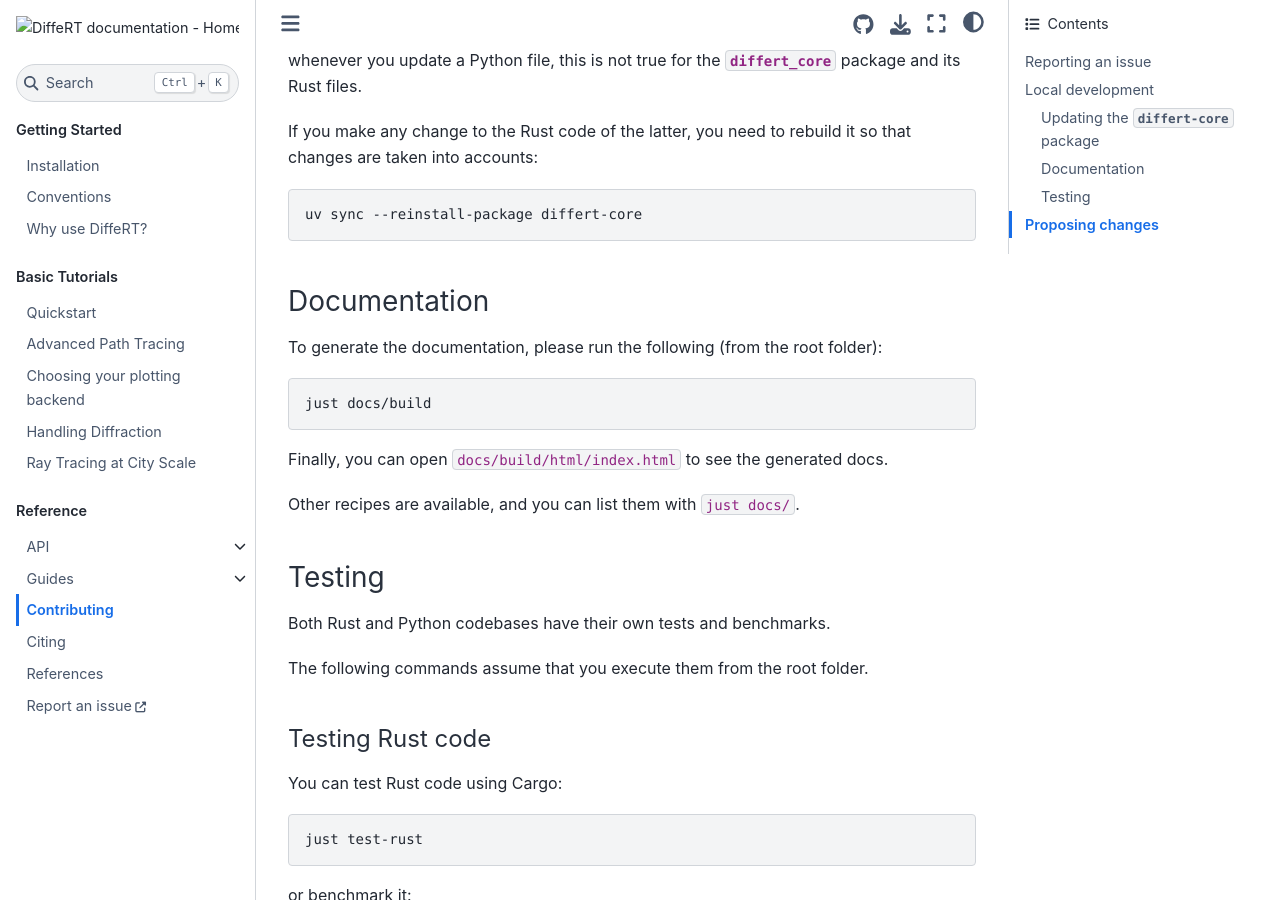
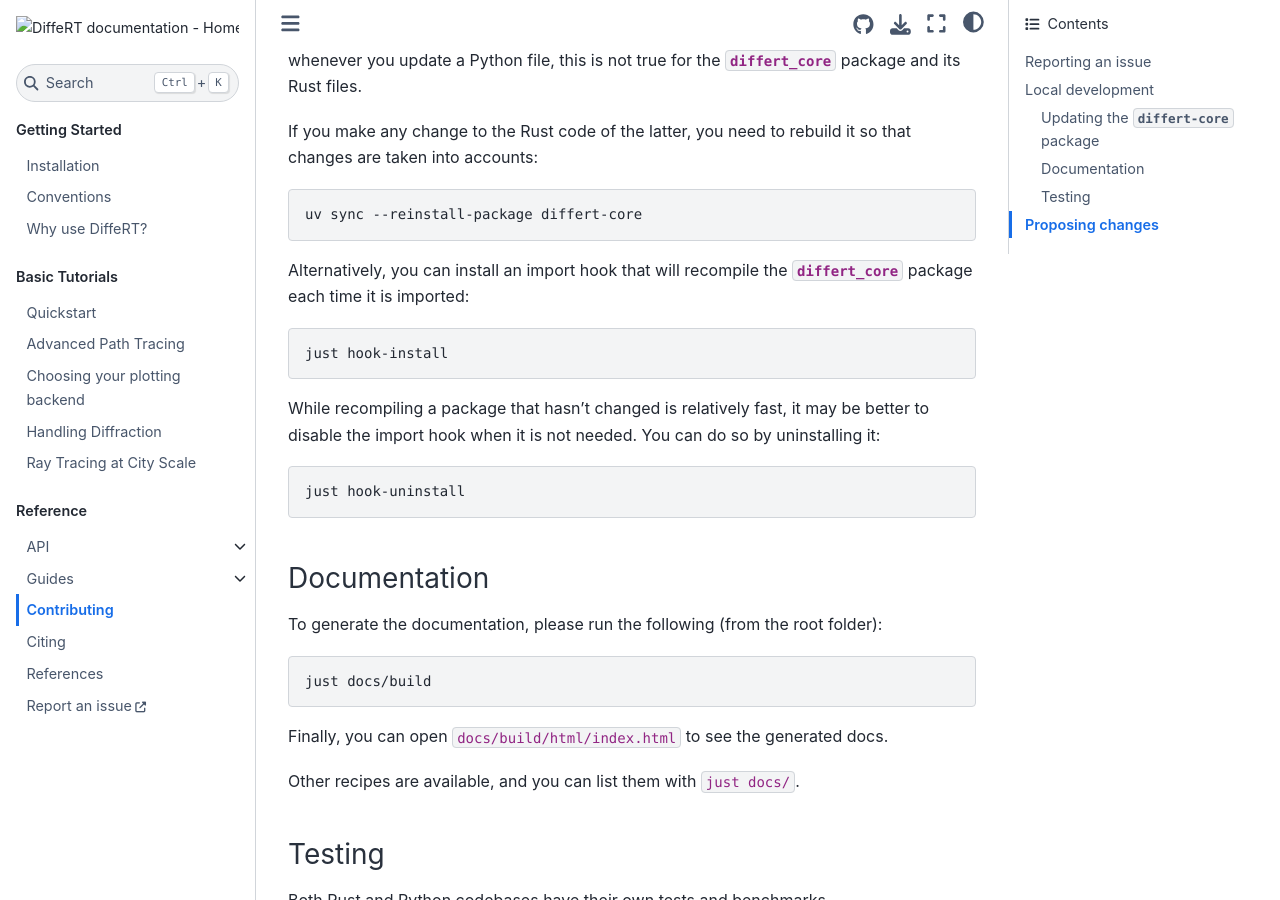
Before and after one commit to jeertmans/DiffeRT, a Sphinx documentation site: the page built from docs/source/contributing.md, in a window 1280 px wide and 900 px high, scrolled down 988 px. Built offline with Sphinx 7.4.7 and the Sphinx Book theme 1.1.4, drawn with Linux system fonts in a browser that asks for light colours; pages that are not in the unit, such as notebooks, are missing from menus; comment, search, counter and statistics services are not loaded; the version number is read from the project's files by our own code.

````diff
--- a/docs/source/contributing.md
+++ b/docs/source/contributing.md
@@ -34,6 +34,21 @@
 
 ```bash
 uv sync --reinstall-package differt-core
+```
+
+Alternatively, you can install an import hook that will recompile the
+{mod}`differt_core` package each time it is imported:
+
+```bash
+just hook-install
+```
+
+While recompiling a package that hasn't changed is relatively fast,
+it may be better to disable the import hook when it is not needed.
+You can do so by uninstalling it:
+
+```bash
+just hook-uninstall
 ```
 
 ### Documentation
````
Also changed, not shown: docs/source/installation.md (+1 -1 lines), docs/source/notebooks/coherence.ipynb, 1 other file.
